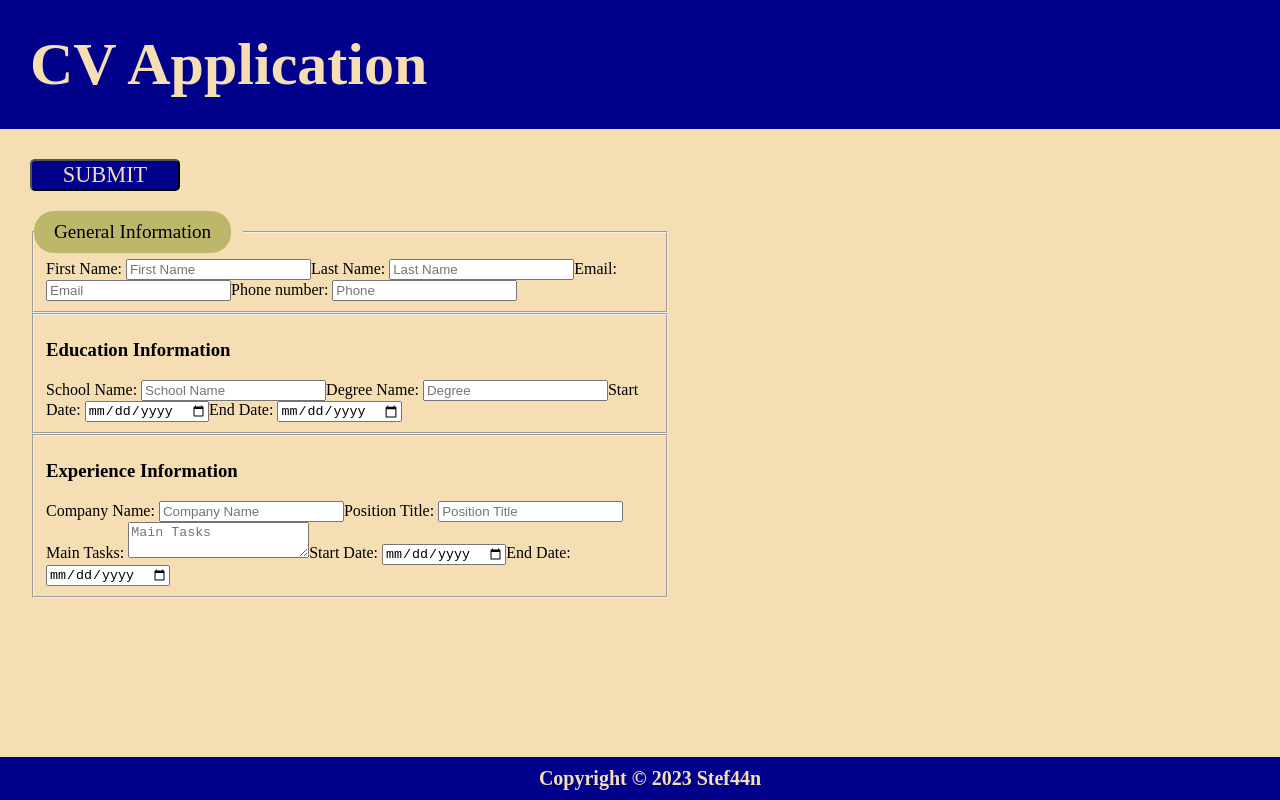
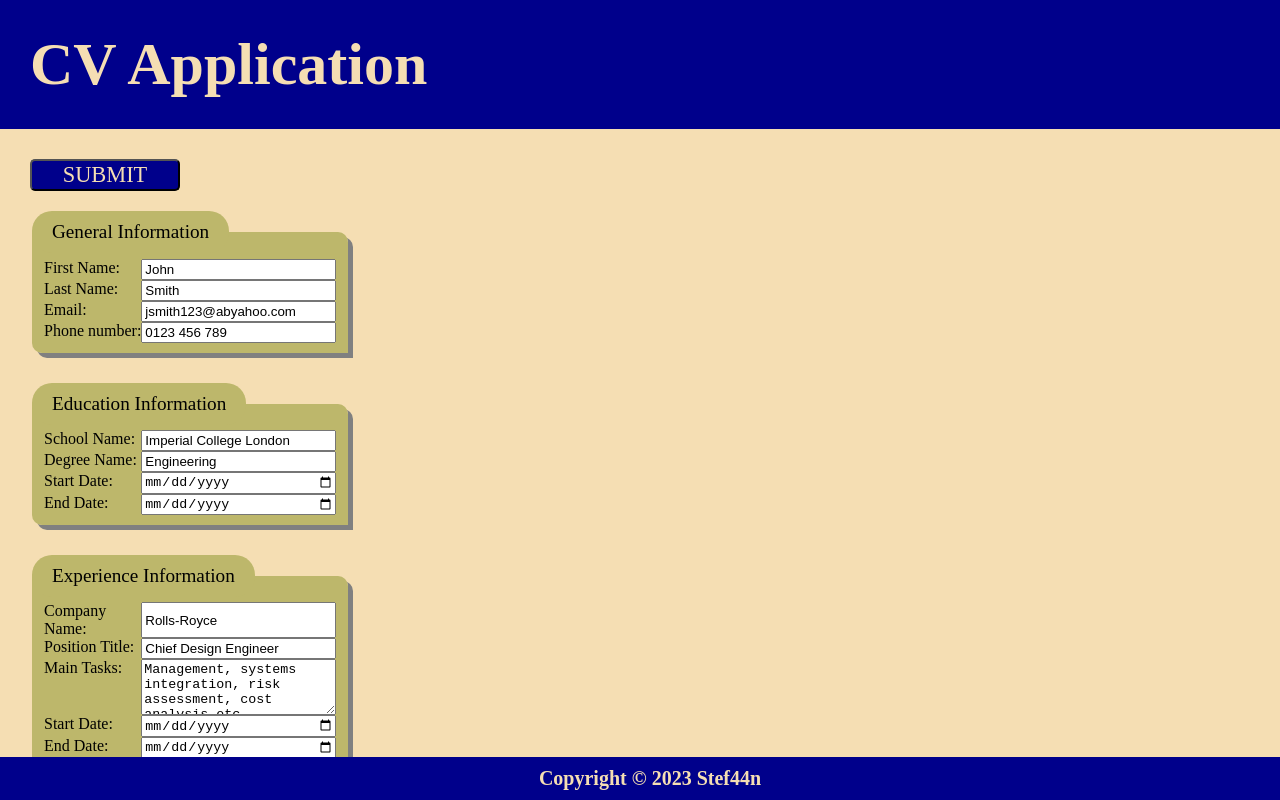
Before and after one commit to stef44n/cv-application, a React (Create React App) app in the folder cv-project/: page / in a window 1280 px wide. Built offline with nearby package versions, Linux system fonts and the light colour scheme; a web font is replaced by a local one.

Commit message:
Toggle between form and rendered CV on submit/edit

```diff
--- a/cv-project/src/components/Education.js
+++ b/cv-project/src/components/Education.js
@@ -5,8 +5,8 @@ export default class Education extends React.Component {
         super();
 
         this.state = {
-            schoolName: "",
-            degreeName: "",
+            schoolName: "Imperial College London",
+            degreeName: "Engineering",
             startDate: "",
             endDate: "",
         };
@@ -22,13 +22,16 @@ export default class Education extends React.Component {
         // console.log(this.state);
         // console.log(event.target);
         // console.log(event.target.value);
+        // console.log(event.target.valueAsDate);
+        // console.log(event.target.valueAsDate.toDateString());
     };
 
     render() {
         return (
-            <div>
-                <fieldset>
-                    <h3>Education Information</h3>
+            <div className="section">
+                {this.props.isSubmitted === false && (
+                    <fieldset className="education-field field">
+                        <legend>Education Information</legend>
 
                         <label htmlFor="schoolName">School Name: </label>
                         <input
@@ -64,18 +67,34 @@ export default class Education extends React.Component {
                             value={this.state.endDate}
                         />
                     </fieldset>
-
+                )}
+                {this.props.isSubmitted && (
+                    <div className="render-education render">
                         {this.state.schoolName && (
-                    <h1>THE SCHOOL NAME: {this.state.schoolName}</h1>
+                            <p>
+                                {/* College/University:  */}
+                                {this.state.schoolName}
+                            </p>
                         )}
                         {this.state.degreeName && (
-                    <h1>THE DEGREE NAME: {this.state.degreeName}</h1>
+                            <p>
+                                {/* Degree:  */}
+                                {this.state.degreeName}
+                            </p>
                         )}
                         {this.state.startDate && (
-                    <h1>THE START DATE: {this.state.startDate}</h1>
+                            <p>
+                                <span>Start date: </span>
+                                {this.state.startDate}
+                            </p>
                         )}
                         {this.state.endDate && (
-                    <h1>THE END DATE: {this.state.endDate}</h1>
+                            <p>
+                                <span>Finish date: </span>
+                                {this.state.endDate}
+                            </p>
+                        )}
+                    </div>
                 )}
             </div>
         );
--- a/cv-project/src/components/Experience.js
+++ b/cv-project/src/components/Experience.js
@@ -1,13 +1,15 @@
 import React from "react";
+import "../styles/Experience.css";
 
 export default class Experience extends React.Component {
     constructor() {
         super();
 
         this.state = {
-            companyName: "",
-            positionTitle: "",
-            mainTasks: "",
+            companyName: "Rolls-Royce",
+            positionTitle: "Chief Design Engineer",
+            mainTasks:
+                "Management, systems integration, risk assessment, cost analysis etc.",
             startDate: "",
             endDate: "",
         };
@@ -20,16 +22,17 @@ export default class Experience extends React.Component {
                 [event.target.name]: event.target.value,
             };
         });
-        //     console.log(this.state);
-        //     console.log(event.target);
-        //     console.log(event.target.value);
+        // console.log(this.state);
+        // console.log(event.target);
+        // console.log(event.target.value);
     };
 
     render() {
         return (
-            <div>
-                <fieldset>
-                    <h3>Experience Information</h3>
+            <div className="section">
+                {this.props.isSubmitted === false && (
+                    <fieldset className="experience-field field">
+                        <legend>Experience Information</legend>
 
                         <label htmlFor="companyName">Company Name: </label>
                         <input
@@ -56,6 +59,7 @@ export default class Experience extends React.Component {
                             onChange={this.handleChange}
                             name="mainTasks"
                             value={this.state.mainTasks}
+                            wrap="hard"
                         />
                         <label htmlFor="startDate">Start Date: </label>
                         <input
@@ -73,20 +77,41 @@ export default class Experience extends React.Component {
                             value={this.state.endDate}
                         />
                     </fieldset>
+                )}
+                {this.props.isSubmitted && (
+                    <div className="render-experience render">
                         {this.state.companyName && (
-                    <h1>THE COMPANY NAME: {this.state.companyName}</h1>
+                            <p>
+                                {/* Company name:  */}
+                                {this.state.companyName}
+                            </p>
                         )}
                         {this.state.positionTitle && (
-                    <h1>THE TITLE: {this.state.positionTitle}</h1>
+                            <p>
+                                {/* Position:  */}
+                                {this.state.positionTitle}
+                            </p>
                         )}
                         {this.state.mainTasks && (
-                    <h1>THE MAIN TASKS: {this.state.mainTasks}</h1>
+                            <p>
+                                <span>Main responsibilities: </span>
+                                <br />
+                                {this.state.mainTasks}
+                            </p>
                         )}
                         {this.state.startDate && (
-                    <h1>THE START DATE: {this.state.startDate}</h1>
+                            <p>
+                                <span>Start date: </span>
+                                {this.state.startDate}
+                            </p>
                         )}
                         {this.state.endDate && (
-                    <h1>THE END DATE: {this.state.endDate}</h1>
+                            <p>
+                                <span>Finish date: </span>
+                                {this.state.endDate}
+                            </p>
+                        )}
+                    </div>
                 )}
             </div>
         );
--- a/cv-project/src/components/General.js
+++ b/cv-project/src/components/General.js
@@ -1,14 +1,15 @@
 import React from "react";
+import "../styles/General.css";
 
 export default class General extends React.Component {
-    constructor() {
-        super();
+    constructor(props) {
+        super(props);
 
         this.state = {
-            firstName: "",
-            lastName: "",
-            email: "",
-            phone: "",
+            firstName: "John",
+            lastName: "Smith",
+            email: "jsmith123@abyahoo.com",
+            phone: "0123 456 789",
         };
     }
 
@@ -20,14 +21,16 @@ export default class General extends React.Component {
             };
         });
         // console.log(this.state);
+        // console.log(this.props);
         // console.log(event.target);
         // console.log(event.target.value);
     };
 
     render() {
         return (
-            <div>
-                <fieldset>
+            <div className="section">
+                {this.props.isSubmitted === false && (
+                    <fieldset className="general-field field">
                         <legend>General Information</legend>
                         <label htmlFor="firstName">First Name: </label>
                         <input
@@ -62,51 +65,27 @@ export default class General extends React.Component {
                             value={this.state.phone}
                         />
                     </fieldset>
-
-                {this.state.firstName && (
-                    <h1>THE FIRST NAME: {this.state.firstName}</h1>
                 )}
-                {this.state.lastName && (
-                    <h1>THE LAST NAME: {this.state.lastName}</h1>
+                {this.props.isSubmitted && (
+                    <div className="render-general render">
+                        {(this.state.firstName || this.state.lastName) && (
+                            <p>
+                                Name: {this.state.firstName}{" "}
+                                {this.state.lastName}
+                            </p>
                         )}
-                {this.state.email && <h1>THE EMAIL: {this.state.email}</h1>}
-                {this.state.phone && <h1>THE PHONE NUM: {this.state.phone}</h1>}
+                        {/* {this.state.lastName && (
+                        <p>THE LAST NAME: {this.state.lastName}</p>
+                    )} */}
+                        {this.state.email && (
+                            <p>Email address: {this.state.email}</p>
+                        )}
+                        {this.state.phone && (
+                            <p>Phone number: {this.state.phone}</p>
+                        )}
+                    </div>
+                )}
             </div>
         );
     }
 }
-
-// const Overview = (props) => {
-//     const { tasks } = props;
-
-//     return (
-//         <ul>
-//             {tasks.map((task) => {
-//                 return <li key={task.id}>{task.text}</li>;
-//             })}
-//         </ul>
-//     );
-// };
-
-// export function MainContent() {
-//     return (
-//         <div>
-//             <p>this is main content paragraph</p>
-//             <p>para 2</p>
-//         </div>
-//     );
-// }
-
-// export default Overview;
-
-// class TasksRender extends React.Component {
-//     render() {
-//         return (
-//             <div>
-//                 <li>{this.props.title}Hi</li>
-//             </div>
-//         );
-//     }
-// }
-
-// export default TasksRender;
```
Lines whose indentation alone changed are shown as unchanged.
